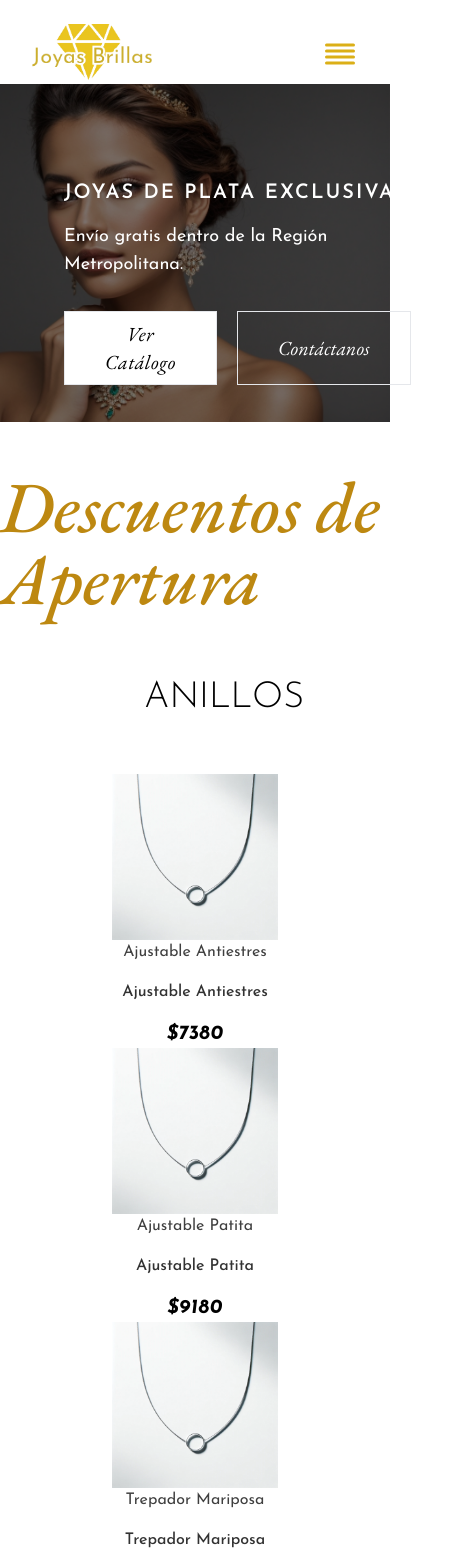
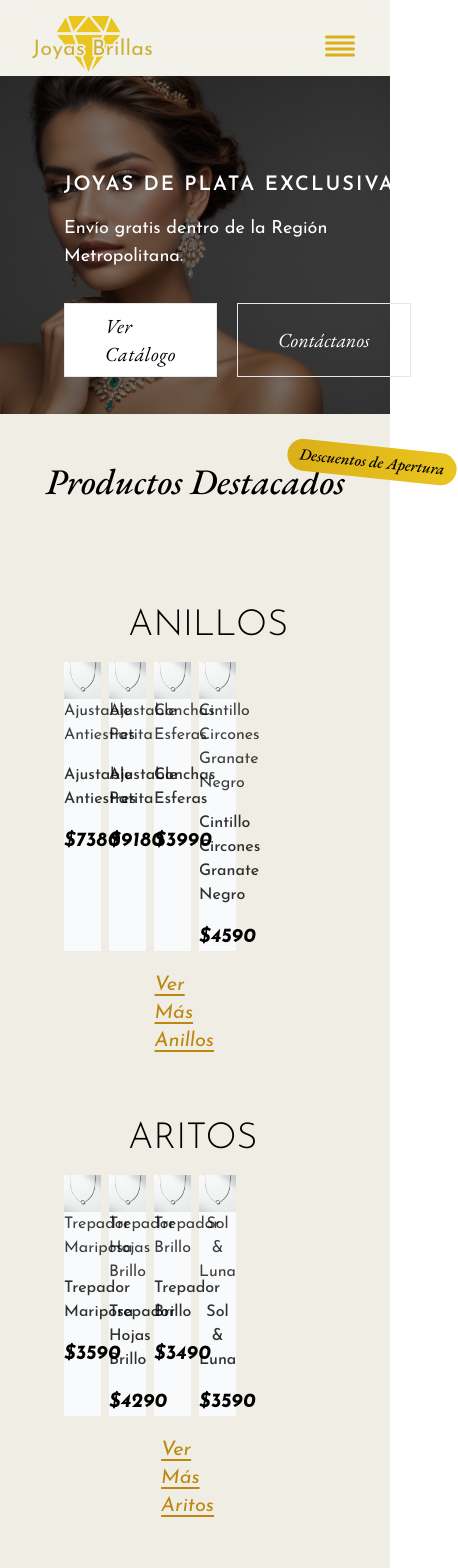
Before and after one commit to EugenioEscobar/JoyasBrillas, a React (Vite) app: page / in a window 390 px wide. Shown: the top 1568 px of the page, 458 px wide, since content can reach past the window. Built offline with nearby package versions, Linux system fonts and the light colour scheme; a web font is replaced by a local one.

Commit message:
Layout changes

```diff
--- a/package.json
+++ b/package.json
@@ -4,7 +4,7 @@
   "version": "0.0.0",
   "type": "module",
   "scripts": {
-    "dev": "vite --host 192.168.1.11",
+    "dev": "vite ",
     "build": "vite build",
     "lint": "eslint . --ext js,jsx --report-unused-disable-directives --max-warnings 0",
     "preview": "vite preview"
--- a/src/components/Banner.jsx
+++ b/src/components/Banner.jsx
@@ -1,6 +1,6 @@
 import { BannerPrincipal } from "../assets";
 
-export function Banner() {
+export function Banner({ linkCatalogo = "" }) {
   return (
     <div
       className="relative flex h-[40vh] w-full bg-cover bg-right md:h-[65vh]"
@@ -20,12 +20,13 @@ export function Banner() {
           Envío gratis dentro de la Región Metropolitana.
         </p>
         <div className="mt-4 flex gap-5 font-ebGaramond">
-          <button
+          <a
+            href={linkCatalogo}
             type="button"
             className="border bg-white px-10 py-2 font-ebGaramond text-xl italic tracking-wide text-black duration-150 hover:border-secondary hover:bg-secondary hover:text-white hover:transition-all hover:duration-75"
           >
             Ver Catálogo
-          </button>
+          </a>
           <button
             type="button"
             className="border px-10 py-2 font-ebGaramond text-xl italic text-white duration-150 hover:border-yellow-600 hover:bg-yellow-600 hover:text-black hover:transition-all hover:duration-75"
--- a/src/components/LinkToProducts.jsx
+++ b/src/components/LinkToProducts.jsx
@@ -10,7 +10,7 @@ export function LinkToProductos(categoria) {
     <div className="mt-5 flex justify-end px-44">
       <Link
         to="/joyas"
-        className="group relative flex items-center gap-1 text-xl italic text-corn-500 underline underline-offset-4 hover:opacity-80"
+        className="group relative flex items-center gap-1 text-xl italic text-corn-600 underline underline-offset-4 hover:opacity-80"
       >
         <span className="relative transition-all duration-300 group-hover:-translate-x-4 ">
           {`Ver ${nombreCategoria}`}
--- a/src/components/Navbar.jsx
+++ b/src/components/Navbar.jsx
@@ -16,7 +16,7 @@ export function Navbar() {
 
   return (
     // <nav className="sticky left-0 top-0 z-50 mt-4 flex h-20 w-full items-center justify-between bg-white px-8 font-josefin md:px-20">
-    <nav className="sticky top-0 z-50 mt-4 flex items-center justify-between bg-white px-8 pt-2 font-josefin md:px-20">
+    <nav className="bg-cararra-50 sticky top-0 z-50 flex items-center justify-between bg-opacity-40 px-8 pt-4 font-josefin backdrop-blur-lg md:px-20">
       <Link to="/">
         <img
           src={logotipo}
@@ -66,7 +66,7 @@ export function Navbar() {
           className={`${
             !hideMenu ? "flex" : "hidden"
           } absolute right-0 top-20 mx-4
-              my-2 min-w-[250px] flex-col gap-y-4 rounded-md bg-dimBlue py-3 text-white backdrop-blur-2xl`}
+              my-2 min-w-[250px] flex-col gap-y-4 rounded-md bg-black bg-opacity-70 py-3 text-white backdrop-blur-2xl`}
         >
           {navLinks.map((link) => (
             <Link
--- a/src/components/ProductList.jsx
+++ b/src/components/ProductList.jsx
@@ -3,30 +3,26 @@ import { Link } from "react-router-dom";
 import { productos } from "../constants/products";
 import { LinkToProductos } from "./LinkToProducts";
 
-export function ProductList({ counter = 16, categoria }) {
+export function ProductList({ counter = 16, categoria, classname = "" }) {
   // if (categoria)
-  console.log("Productos");
-  console.log(productos.filter((prod) => prod.tipo === categoria));
-  const productListed = productos.slice(0, counter);
+  let productListed = productos.filter((prod) => prod.tipo === categoria);
+  productListed = productListed.slice(0, counter);
   return (
-    <>
+    <div>
       {categoria ? (
-        <span className="text flex justify-start px-36 py-10 text-4xl font-light uppercase">
+        <span className="text flex justify-start px-32 pt-16 text-4xl font-light uppercase">
           {categoria}
         </span>
       ) : null}
 
-      <main className="flex justify-center px-16  pt-4 md:px-32">
-        <div className="flex flex-1 flex-wrap justify-between px-12">
+      <main className={`flex justify-center px-16 pt-4 md:px-32 ${classname}`}>
+        <div className="grid grid-cols-6 gap-2">
           {productListed.map((item) => {
             return (
-              <article
-                key={item.id}
-                className="sm:w-[46%] md:w-[30%] lg:w-[22%]"
-              >
+              <article key={item.id} className="group bg-gray-50">
                 <Link
-                  to="/joya"
-                  className="group relative w-full flex-grow rounded-sm pb-16 hover:bg-slate-100"
+                  to={`/joya/${item.id}`}
+                  className="relative w-full flex-grow rounded-sm pb-16"
                 >
                   <img
                     src={neckless}
@@ -50,6 +46,6 @@ export function ProductList({ counter = 16, categoria }) {
       {categoria ? (
         <LinkToProductos categoria={categoria}></LinkToProductos>
       ) : null}
-    </>
+    </div>
   );
 }
--- a/src/layouts/Main.jsx
+++ b/src/layouts/Main.jsx
@@ -14,18 +14,23 @@ export function Main() {
   console.log(categorias);
 
   return (
-    <div className="scroll-smooth font-josefin">
+    <div className="bg-cararra-100 scroll-smooth font-josefin">
       <Advertisement span="Envianos tu reserva y obtén un 10% de descuento"></Advertisement>
 
       <Navbar></Navbar>
 
-      <Banner></Banner>
+      <Banner linkCatalogo="#productos"></Banner>
 
+      <section id="productos">
         <header className="flex justify-center">
-        <h2 className="mb-6 mt-12 font-ebGaramond text-7xl font-medium italic text-corn-600 ">
+          <h2 className="relative mb-6 mt-12 font-ebGaramond text-4xl font-medium italic sm:text-5xl md:text-7xl">
+            Productos Destacados
+            <span className="absolute -right-28 -top-4 rotate-6 rounded-2xl bg-gradient-to-r from-corn-500 to-corn-400 p-1 px-3 text-base text-black md:text-xl">
               Descuentos de Apertura
+            </span>
           </h2>
         </header>
+        <ProductList counter={4}></ProductList>
         {categorias.map((categoria) => {
           return (
             <ProductList
@@ -35,7 +40,7 @@ export function Main() {
             ></ProductList>
           );
         })}
-
+      </section>
       {/* Ventajas competitivas */}
 
       <Footer></Footer>
--- a/tailwind.config.js
+++ b/tailwind.config.js
@@ -9,6 +9,19 @@ module.exports = {
         secondary: "#dbaf17",
         backDark: "#948372",
         backImage: "#948372",
+        cararra: {
+          50: "#f8f7f2",
+          100: "#f0eee4",
+          200: "#d5cfb2",
+          300: "#beb48b",
+          400: "#afa070",
+          500: "#a38b5d",
+          600: "#8f7450",
+          700: "#785d45",
+          800: "#644c3c",
+          900: "#534034",
+          950: "#2e221a",
+        },
         dimBlue: "rgba(9, 151, 124, 0.1)",
         corn: {
           50: "#fdfbe9",
```
Lines whose indentation alone changed are shown as unchanged.
